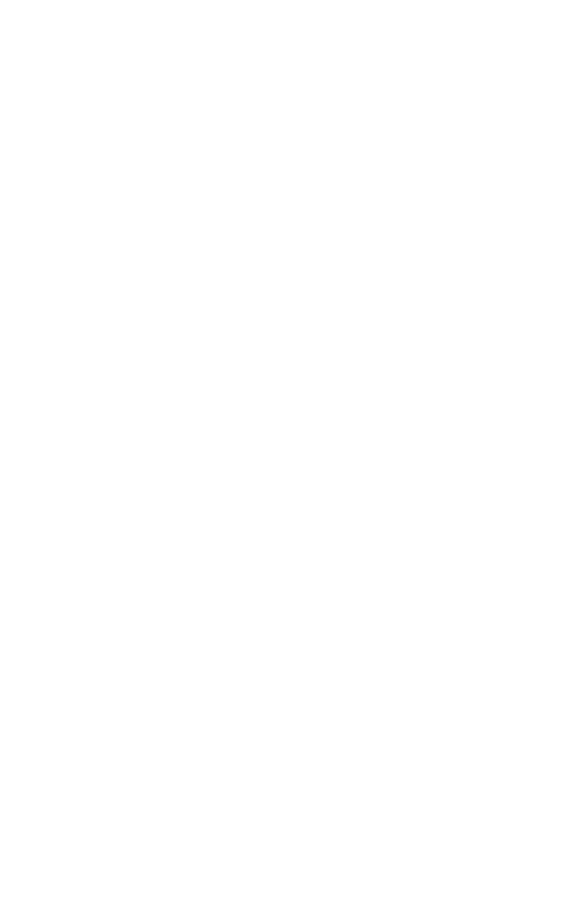
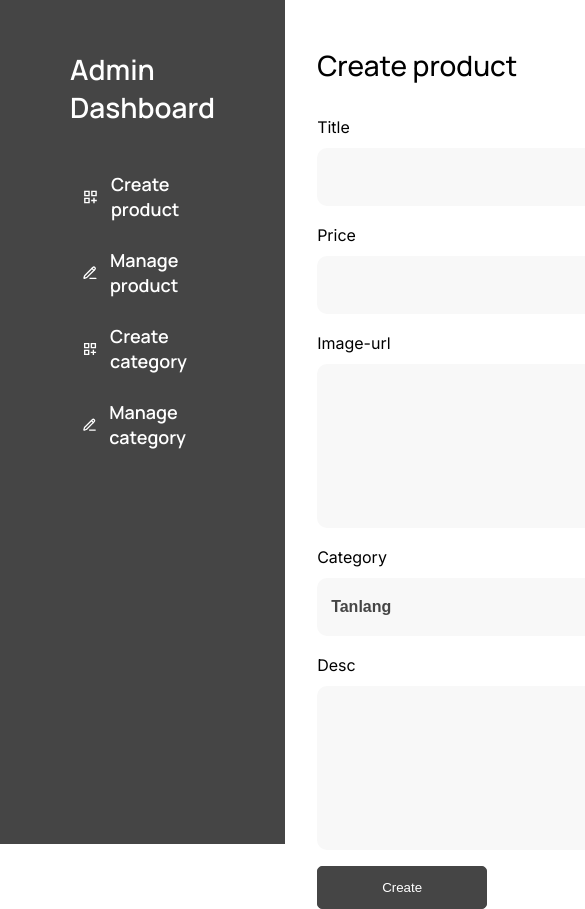
Before and after one commit to jahongirboltabekov/8-MONTH-EXAM, a React (Vite) app: page /admin/createproduct in a window 390 px wide. Before the commit this address had no page. Shown: the top 909 px of the page, 585 px wide, since content can reach past the window. Before the commit the page ends 844 px from the top, so only its background shows below. Built offline with nearby package versions, Linux system fonts and the light colour scheme.

Commit message:
responsive contact

```diff
--- a/src/App.jsx
+++ b/src/App.jsx
@@ -16,7 +16,9 @@
 import SingleRoute from './pages/single/SingleRoute'
 import Login from './pages/login/Login'
 import Auth from './pages/auth/Auth'
+import MangeProduct from './pages/admin/manage_product/MangeProduct'
 import Admin from './pages/admin/Admin'
+import CreateProduct from './pages/admin/create_product/CreateProduct'
 
 
 
@@ -39,8 +41,9 @@
           <Route path='/products/:id' element={<SingleRoute/>} />
           <Route path='/login' element={<Login/>}/>
           <Route path='/' element={<Auth/>}>
-            <Route path='/admin' element={<Admin/>}>
-
+            <Route path='/admin/*' element={<Admin/>}>
+              <Route path='createproduct' element={<CreateProduct/>}/>
+              <Route path='mangeproduct' element={<MangeProduct/>}/>
             </Route>
           </Route>
         </Routes>
--- a/src/context/api/productApi.js
+++ b/src/context/api/productApi.js
@@ -46,5 +46,5 @@
   useCreateProductMutation,
   useDeleteProductMutation,
   useUpdateProductMutation,
-  useGetProductByIdQuery
+  useGetProductByIdQuery,
 } = productApi
--- a/src/pages/admin/Admin.jsx
+++ b/src/pages/admin/Admin.jsx
@@ -1,7 +1,5 @@
 import React from 'react'
-import { Route, Routes } from 'react-router-dom'
-import CreateProduct from './create_product/CreateProduct'
-import MangeProduct from './manage_product/MangeProduct'
+import { NavLink, Outlet} from 'react-router-dom'
 import { MdOutlineDashboardCustomize } from "react-icons/md";
 import { LuPencilLine } from "react-icons/lu";
 import './Admin.scss'
@@ -14,16 +12,13 @@
     <div className="admin_nav">
       <h1>Admin Dashboard</h1>
       <ul>
-        <li><MdOutlineDashboardCustomize />Create product</li>
-        <li><LuPencilLine />Manage product</li>
-        <li><MdOutlineDashboardCustomize />Create category</li>
-        <li><LuPencilLine />Manage category</li>
+        <NavLink to={'createproduct'}><li><MdOutlineDashboardCustomize className='icon'/>Create product</li></NavLink>
+        <NavLink to={'mangeproduct'}><li><LuPencilLine className='icon'/>Manage product</li></NavLink>
+        <NavLink><li><MdOutlineDashboardCustomize className='icon'/>Create category</li></NavLink>
+        <NavLink><li><LuPencilLine className='icon'/>Manage category</li></NavLink>
       </ul>
     </div>
-    <Routes>
-      <Route path='createProduct' element={<CreateProduct/>}/>
-      <Route path='mangeproduct' element={<MangeProduct/>}/>
-    </Routes>
+    <Outlet/>
   </div>
   )
 }
--- a/src/pages/admin/Admin.scss
+++ b/src/pages/admin/Admin.scss
@@ -6,8 +6,49 @@
         background-color: #454545;
         color: white;
         padding: 50px 70px;
-        height: 945px;
+        height: 100vh;
+        width: 100%;
+        max-width: 400px;
 
+        h1{
+            font-family: 'Manrope';
+            font-size: 28px;
+            font-weight: 600;
+            line-height: 38px;
+            margin-bottom: 38px;
+        }
 
+        ul{
+            list-style: none;
+            display: flex;
+            flex-direction: column;
+            gap: 10px;
+
+            a{
+                text-decoration: none;
+                color: white;
+                padding: 8px 12px;
+                border-radius: 8px;
+
+                li{
+                    display: flex;
+                    align-items: center;
+                    gap: 12px;
+                    font-family: 'Manrope';
+                    font-size: 18px;
+                    font-weight: 600;
+                    line-height: 25px;
+
+                    .icon{
+                        font-size: 24px;
+
+                    }
+                }
+            }
+            a:hover{
+                background-color: #FFFFFF33;
+                transition: .2s;
+            }
+        }
     }
 }
--- a/src/pages/admin/create_product/CreateProduct.jsx
+++ b/src/pages/admin/create_product/CreateProduct.jsx
@@ -1,8 +1,65 @@
-import React from 'react'
+import React, { useState } from 'react'
+import './CreateProduct.scss'
+
+const initialState = {
+  title:"",
+  price:"",
+  images:"",
+  category:"",
+  decs: ""
+}
 
 function CreateProduct() {
+
+  const [form,setForm] = useState(initialState)
+
+  const handleChange = e => {
+    let{name,value} = e.target
+    setForm(prev => ({...prev,[name]:value}))
+  }
+
+  const handleCreate = e => {
+    e.preventDefault()
+    form.price = +form.price
+    form.images = form.images.split('\n').filter(i => i.trim())
+    console.log(form);
+  }
+
   return (
-    <div>CreateProduct</div>
+    <div className='creat_product_wrap'>
+      <h1>Create product</h1>
+      <form onSubmit={handleCreate} action="">
+        <div className="create_input">
+          <h3>Title</h3>
+          <input required name='title' value={form.title} onChange={handleChange} type="text" />
+        </div>
+        <div className="create_input">
+          <h3>Price</h3>
+          <input required name='price' value={form.price} onChange={handleChange} type="text" />
+        </div>
+        <div  className="create_input">
+          <h3>Image-url</h3>
+          <textarea required name='images' value={form.images} onChange={handleChange} type="text" />
+        </div>
+        <div className="create_input">
+          <h3>Category</h3>
+          <select name="category" value={form.category} onChange={handleChange}  id="">
+            <option value="">Tanlang</option>
+            <option value="TV">TV</option>
+            <option value="Phone">Phone</option>
+            <option value="Laptop">Laptop</option>
+            <option value="Air conditioner">Air conditioner</option>
+          </select>
+        </div>
+        <div className="create_input">
+          <h3>Desc</h3>
+          <textarea required name="decs" value={form.decs} onChange={handleChange}  id="" cols="30" rows="10"></textarea>
+        </div>
+        <div className="create_button">
+          <button>Create</button>
+        </div>
+      </form>
+    </div>
   )
 }
 
--- a/src/pages/admin/create_product/CreateProduct.scss
+++ b/src/pages/admin/create_product/CreateProduct.scss
@@ -0,0 +1,101 @@
+.creat_product_wrap{
+    padding: 50px 0px 0px 32px;
+    width: 100%;
+
+    h1{
+        font-family: 'Manrope';
+        font-size: 28px;
+        font-weight: 500;
+        line-height: 30.8px;
+        margin-bottom: 33px;
+    }
+
+    form{
+        display: flex;
+        flex-direction: column;
+        gap: 16px;
+    }
+
+    .create_input{
+        display: flex;
+        flex-direction: column;
+        gap: 8px;
+
+        h3{
+            font-family: 'Inter';
+            font-size: 16px;
+            font-weight: 400;
+            line-height: 26px;
+        }
+
+        select{
+            max-width: 620px;
+            height: 58px;
+            border-radius: 10px;
+            background-color: #F8F8F8;
+            padding: 10px;
+            font-size: 16px;
+            font-weight: 700;
+            color: #454545;
+            border: none;
+            outline: none;
+        }
+        textarea{
+            resize: none;
+            height: 164px;
+            max-width: 620px;
+            border-radius: 10px;
+            background-color: #F8F8F8;
+            padding: 10px;
+            font-size: 16px;
+            font-weight: 700;
+            color: #454545;
+            border: none;
+            outline: none;
+
+
+        }
+        input{
+            max-width: 620px;
+            height: 58px;
+            border-radius: 10px;
+            background-color: #F8F8F8;
+            padding: 10px;
+            font-size: 16px;
+            font-weight: 700;
+            color: #454545;
+            border: none;
+            outline: none;
+        }
+
+        select:focus{
+            box-shadow: rgba(0, 0, 0, 0.19) 0px 10px 20px, rgba(0, 0, 0, 0.23) 0px 6px 6px;
+        }
+        textarea:focus{
+            box-shadow: rgba(0, 0, 0, 0.19) 0px 10px 20px, rgba(0, 0, 0, 0.23) 0px 6px 6px;
+        }
+        input:focus{
+            box-shadow: rgba(0, 0, 0, 0.19) 0px 10px 20px, rgba(0, 0, 0, 0.23) 0px 6px 6px;
+        }
+
+
+    }
+
+    .create_button{
+        button{
+            padding: 13px 64px;
+            border: 1px solid #454545;
+            background-color: #454545;
+            color: white;
+            border-radius: 5px;
+
+        }
+
+        button:hover{
+            color: #454545;
+            background-color: white;
+            transition: .2s;
+        }
+    }
+
+}
```
